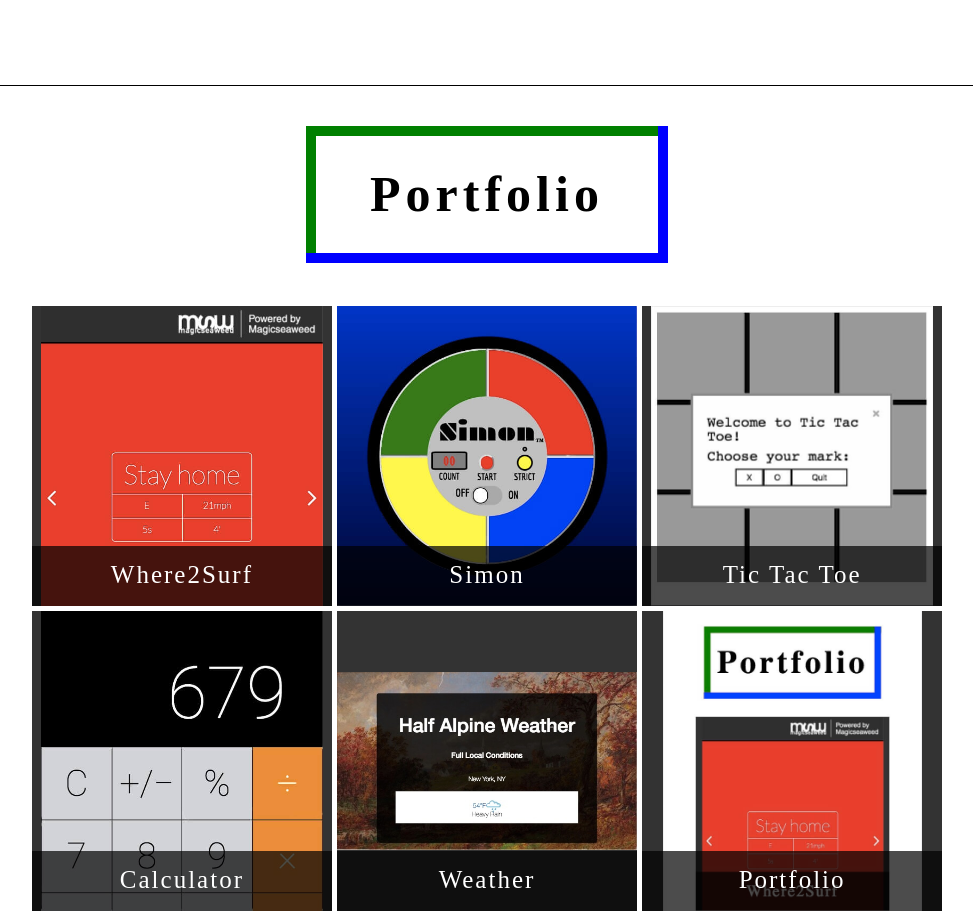
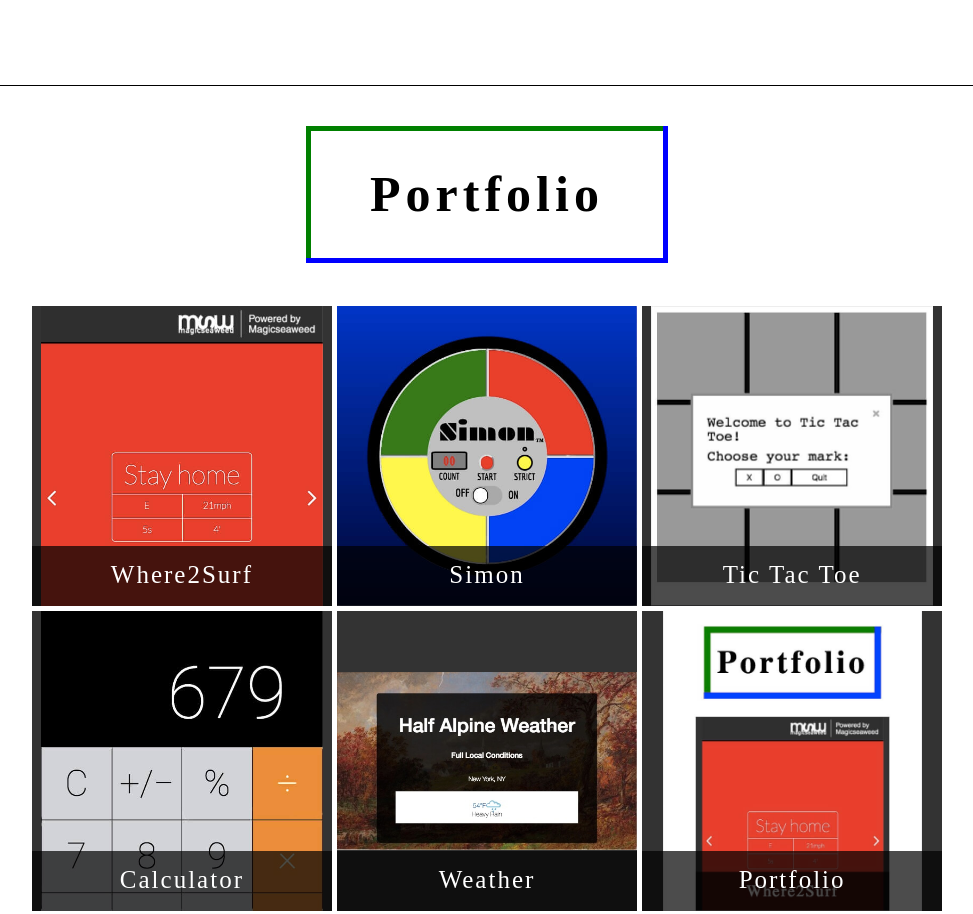
Before and after one commit to halfalpine/moose, a website: page app/index.html in a window 1280 px wide. Shown: the part 820-1734 px from the top of the page, without its empty margins (153-1126 px from the left). Drawn offline with nearby package versions, Linux system fonts and the light colour scheme.

Commit message:
Thinner box border on .section-title

```diff
--- a/app/sass/_base.sass
+++ b/app/sass/_base.sass
@@ -29,7 +29,7 @@ li
   text-align: center
   font-size: 5rem
   letter-spacing: .5rem
-  box-shadow: inset -10px -10px blue, inset 10px 10px green
+  box-shadow: inset -5px -5px blue, inset 5px 5px green
 
 // Classes used by Javascript
 .hide
```
Also changed, not shown: app/css/index.css.
